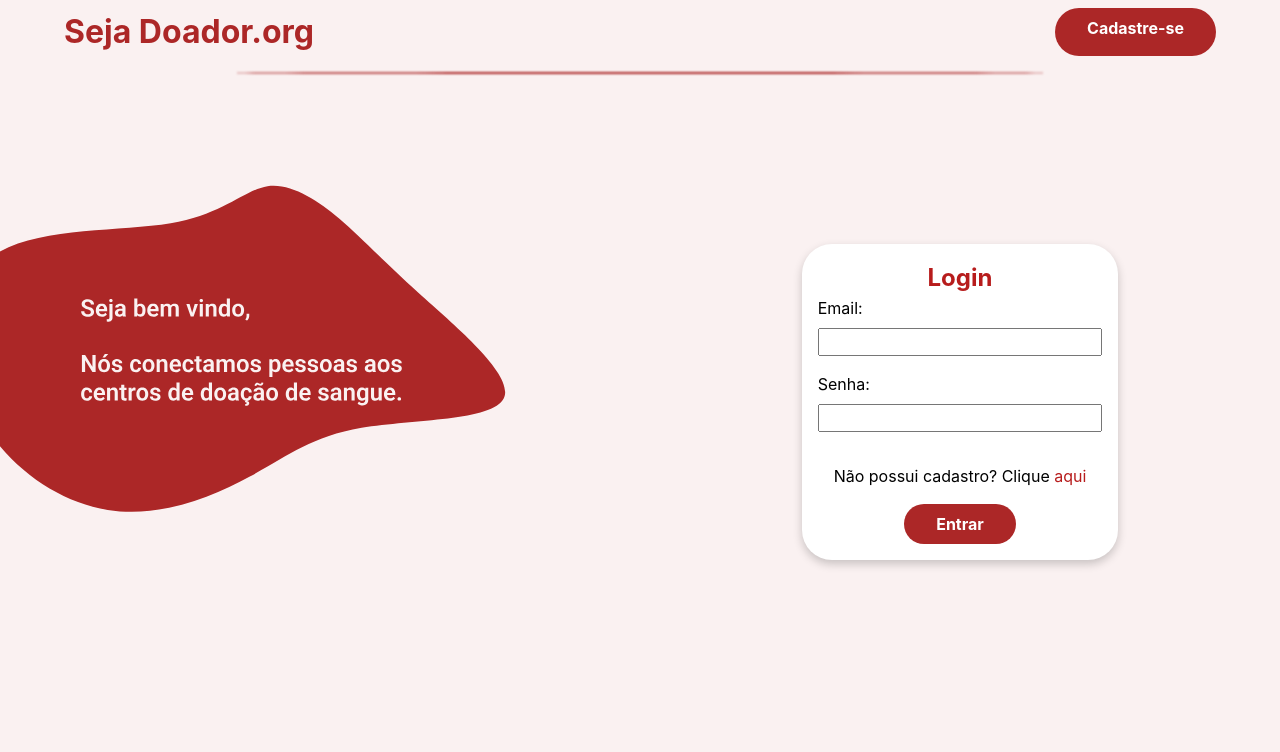
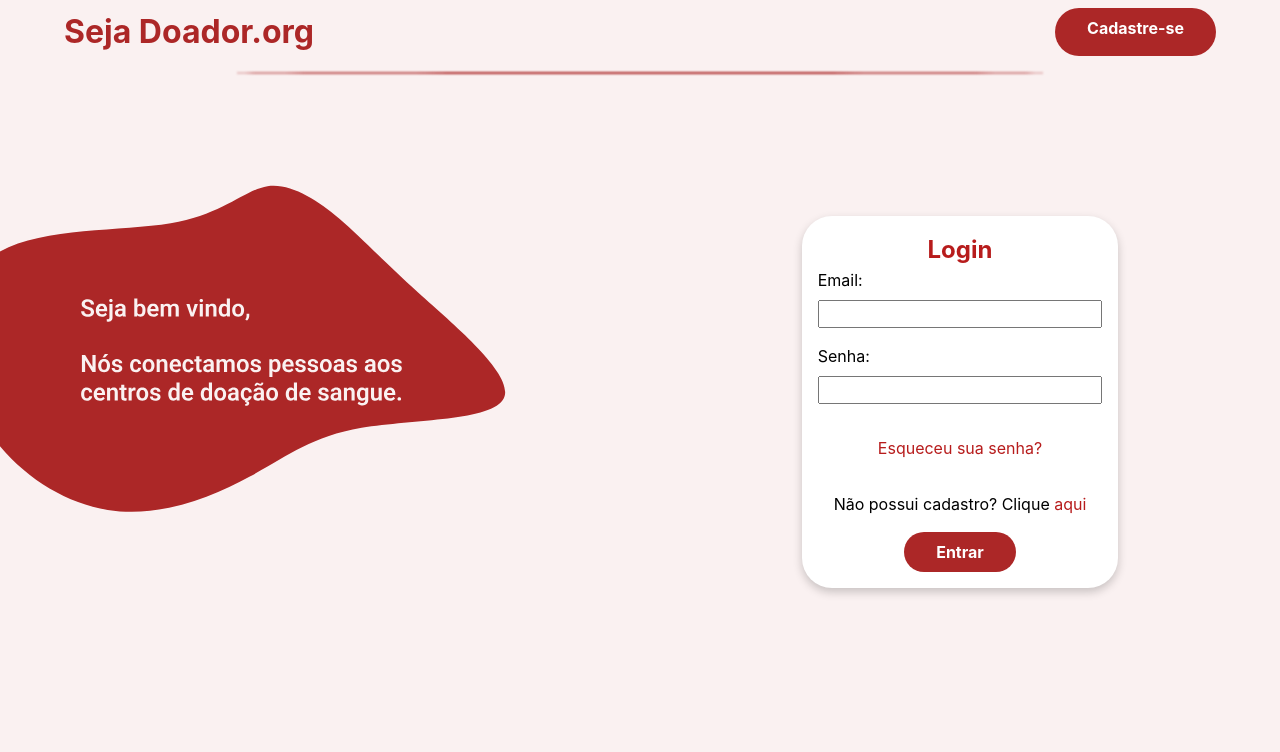
Before and after one commit to Guntzel00/projeto_ucb, a React (Vite) app: page / in a window 1280 px wide. Shown: the top 752 px of the page. Built offline with nearby package versions, Linux system fonts and the light colour scheme; grey boxes are pictures that could not be loaded.

Commit message:
tela de login

```diff
--- a/src/pages/pagina_login/Pagina_login.css
+++ b/src/pages/pagina_login/Pagina_login.css
@@ -90,4 +90,6 @@
 	position: absolute;
 	bottom: -65rem;
 	right: 0;
+	object-fit: cover;
+	height: auto;
 }
--- a/src/pages/pagina_login/Pagina_login.jsx
+++ b/src/pages/pagina_login/Pagina_login.jsx
@@ -29,6 +29,9 @@ function Pagina_login() {
 								name='password'
 								required
 							></input>
+							<p>
+								<Link to="/senha">Esqueceu sua senha?</Link>
+							</p>
 							<p>
 								Não possui cadastro? Clique <Link to='/cadastro'>aqui</Link>
 							</p>
```
